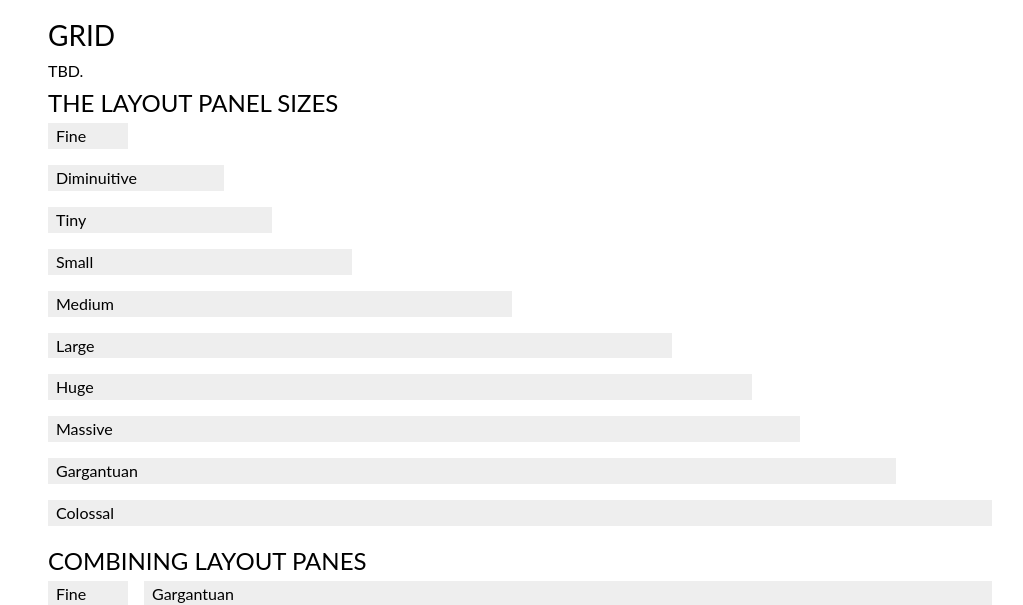
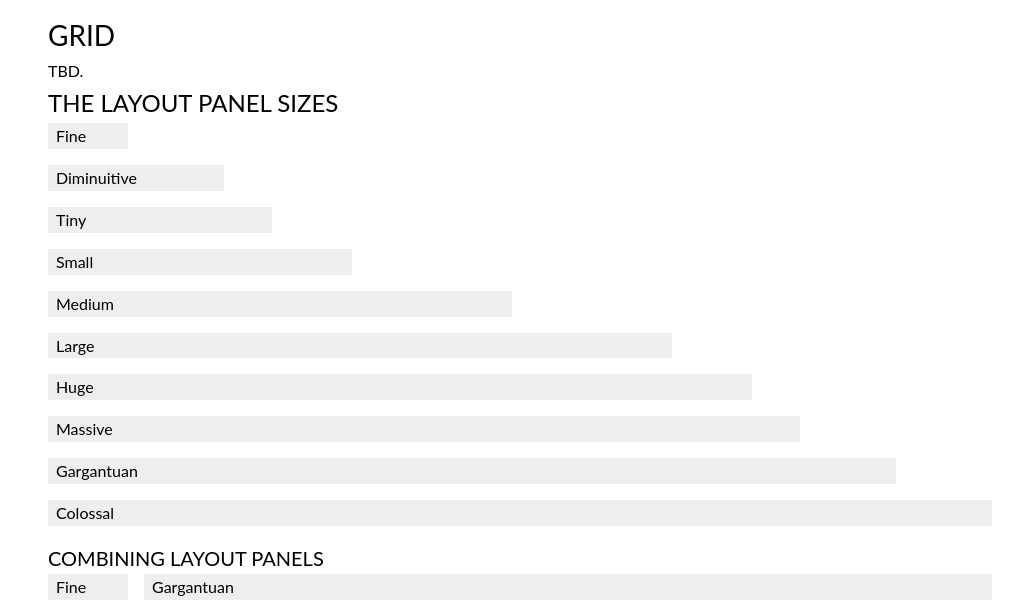
Before and after one commit to HeadspringLabs/Tributary, a plain HTML site: page index.html in a window 1280 px wide. Shown: the part 200-805 px from the top of the page, without its empty margins (128-1151 px from the left). Drawn offline with Linux system fonts and the light colour scheme.

Commit message:
rename panes.css to be more generic

```diff
--- /dev/null
+++ b/css/appearance.css
@@ -0,0 +1,4 @@
+body {
+   background-color: #d4d5d9; /* 235, 5%, 70% */
+   color: #434559;
+}
--- a/index.html
+++ b/index.html
@@ -5,7 +5,7 @@
 <head>
    <title>Headspring Tributary</title>
    <link rel="stylesheet" href="css/global.css">
-   <link rel="stylesheet" href="css/panes.css">
+   <link rel="stylesheet" href="css/layout.css">
    <link rel="stylesheet" href="css/typography.css">
 </head>
 
@@ -38,7 +38,7 @@
          <li class="group"><div class="panel colossal"><div>Colossal</div></div></li>
       </ol>
 
-      <h3>Combining Layout Panes</h3>
+      <h4>Combining Layout Panels</h4>
       <div class="group">
          <div class="panel fine"><div>Fine</div></div>
          <div class="panel gargantuan"><div>Gargantuan</div></div>
```
Also changed, not shown: css/layout.css (renamed from css/panes.css).
